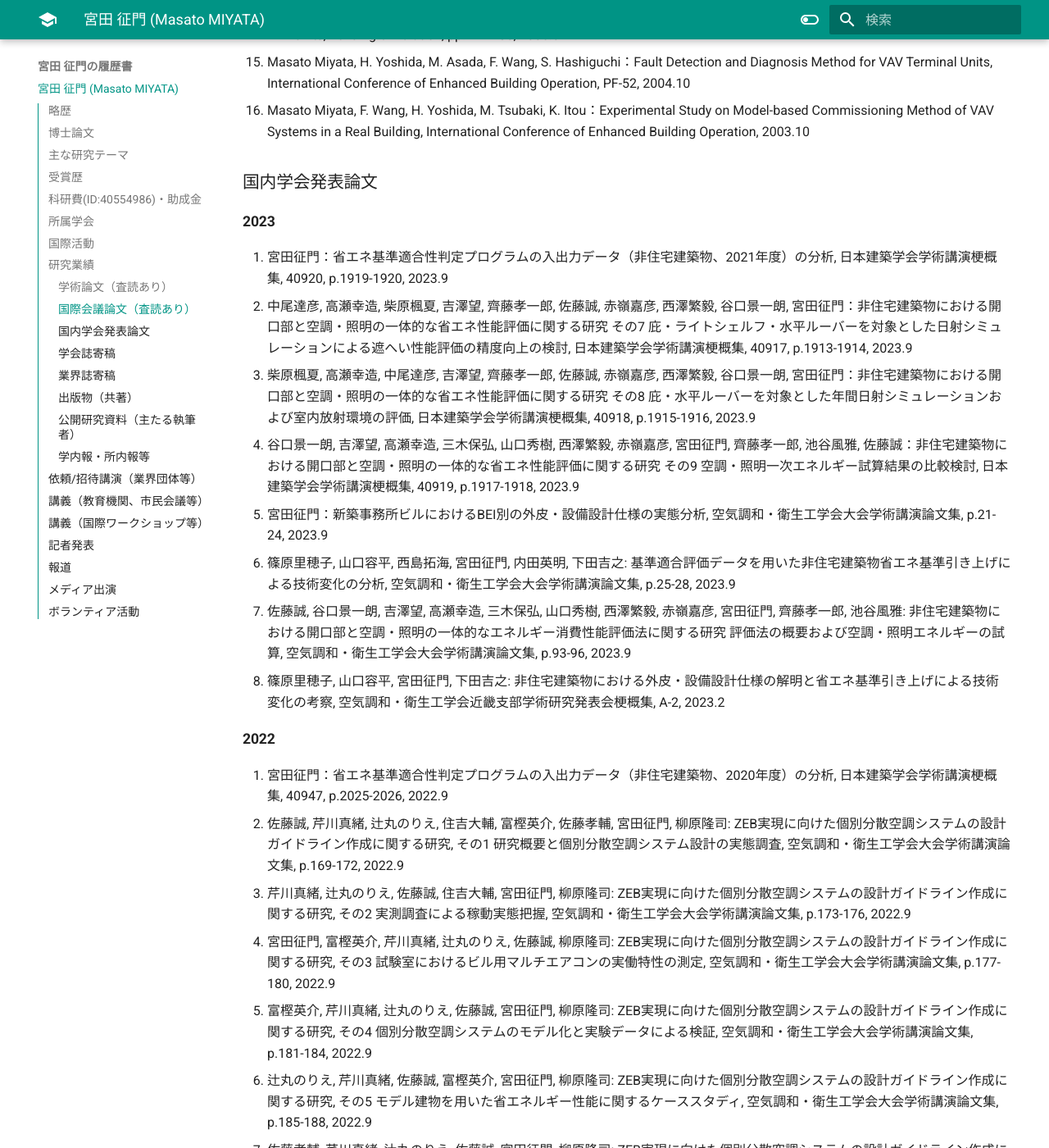
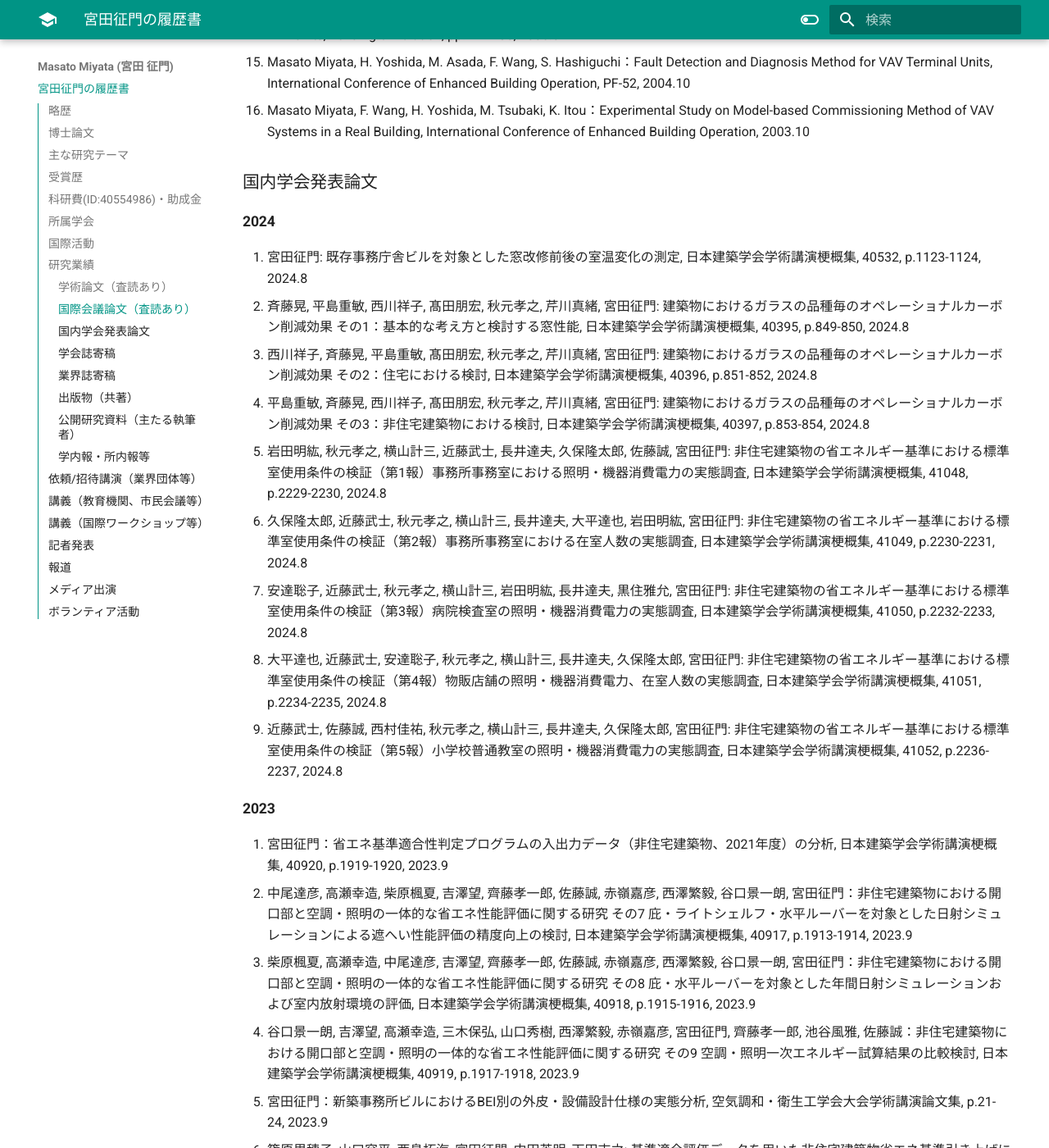
Before and after one commit to MasatoMiyata/CurriculumVitae, an MkDocs documentation site: the page built from docs/index.md, in a window 1280 px wide and 1400 px high, scrolled down 5632 px. Shown: the whole window at 82% size. Built offline with MkDocs 1.6.1 and Material for MkDocs 9.7.7, drawn with Linux system fonts in a browser that asks for light colours; some of the changed text lies outside the part shown.

Commit message:
日本建築学会学術講演梗概集の情報を追加

```diff
--- a/docs/index.md
+++ b/docs/index.md
@@ -1,4 +1,4 @@
-# 宮田 征門 (Masato MIYATA)
+# 宮田征門の履歴書
 
 ## 略歴
 * 1980年2月	福井県あわら市生まれ, 兵庫県神戸市育ち
@@ -107,6 +107,17 @@
 
 
 ### 国内学会発表論文
+
+#### 2024
+1. 宮田征門: 既存事務庁舎ビルを対象とした窓改修前後の室温変化の測定, 日本建築学会学術講演梗概集, 40532, p.1123-1124, 2024.8
+1. 斉藤晃, 平島重敏, 西川祥子, 髙田朋宏, 秋元孝之, 芹川真緒, 宮田征門: 建築物におけるガラスの品種毎のオペレーショナルカーボン削減効果 その1：基本的な考え方と検討する窓性能, 日本建築学会学術講演梗概集, 40395, p.849-850, 2024.8
+1. 西川祥子, 斉藤晃, 平島重敏, 髙田朋宏, 秋元孝之, 芹川真緒, 宮田征門: 建築物におけるガラスの品種毎のオペレーショナルカーボン削減効果 その2：住宅における検討, 日本建築学会学術講演梗概集, 40396, p.851-852, 2024.8
+1. 平島重敏, 斉藤晃, 西川祥子, 髙田朋宏, 秋元孝之, 芹川真緒, 宮田征門: 建築物におけるガラスの品種毎のオペレーショナルカーボン削減効果 その3：非住宅建築物における検討, 日本建築学会学術講演梗概集, 40397, p.853-854, 2024.8
+1. 岩田明紘, 秋元孝之, 横山計三, 近藤武士, 長井達夫, 久保隆太郎, 佐藤誠, 宮田征門: 非住宅建築物の省エネルギー基準における標準室使用条件の検証（第1報）事務所事務室における照明・機器消費電力の実態調査, 日本建築学会学術講演梗概集, 41048, p.2229-2230, 2024.8
+1. 久保隆太郎, 近藤武士, 秋元孝之, 横山計三, 長井達夫, 大平達也, 岩田明紘, 宮田征門: 非住宅建築物の省エネルギー基準における標準室使用条件の検証（第2報）事務所事務室における在室人数の実態調査, 日本建築学会学術講演梗概集, 41049, p.2230-2231, 2024.8
+1. 安達聡子, 近藤武士, 秋元孝之, 横山計三, 岩田明紘, 長井達夫, 黒住雅允, 宮田征門: 非住宅建築物の省エネルギー基準における標準室使用条件の検証（第3報）病院検査室の照明・機器消費電力の実態調査, 日本建築学会学術講演梗概集, 41050, p.2232-2233, 2024.8
+1. 大平達也, 近藤武士, 安達聡子, 秋元孝之, 横山計三, 長井達夫, 久保隆太郎, 宮田征門: 非住宅建築物の省エネルギー基準における標準室使用条件の検証（第4報）物販店舗の照明・機器消費電力、在室人数の実態調査, 日本建築学会学術講演梗概集, 41051, p.2234-2235, 2024.8
+1. 近藤武士, 佐藤誠, 西村佳祐, 秋元孝之, 横山計三, 長井達夫, 久保隆太郎, 宮田征門: 非住宅建築物の省エネルギー基準における標準室使用条件の検証（第5報）小学校普通教室の照明・機器消費電力の実態調査, 日本建築学会学術講演梗概集, 41052, p.2236-2237, 2024.8
 
 #### 2023
 1. 宮田征門：省エネ基準適合性判定プログラムの入出力データ（非住宅建築物、2021年度）の分析, 日本建築学会学術講演梗概集, 40920, p.1919-1920, 2023.9
--- a/mkdocs.yml
+++ b/mkdocs.yml
@@ -1,4 +1,4 @@
-site_name: 宮田 征門の履歴書
+site_name: Masato Miyata (宮田 征門)
 site_description: 宮田征門の履歴書です。
 
 theme:
```
Also changed, not shown: 1 other file.
